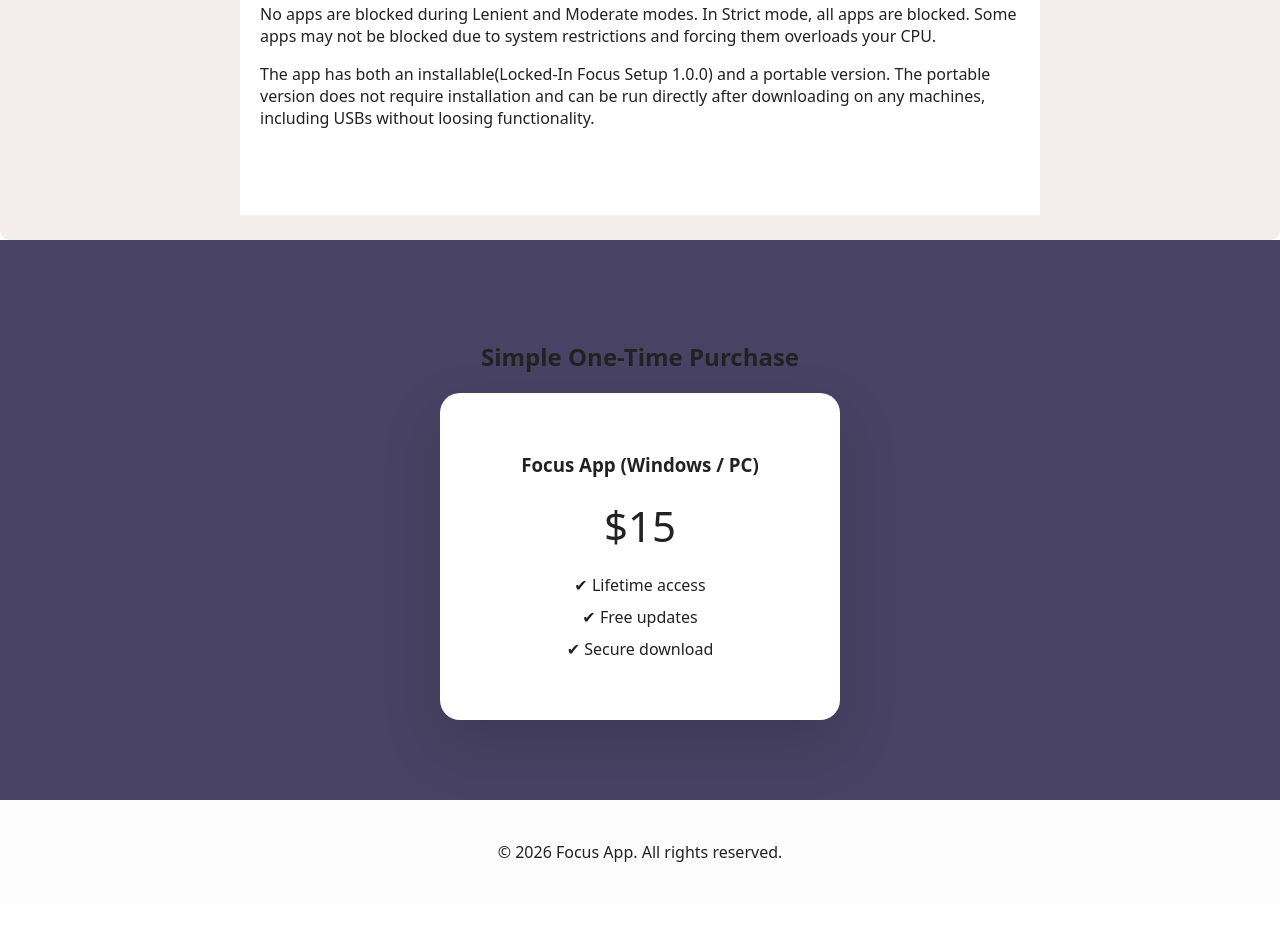
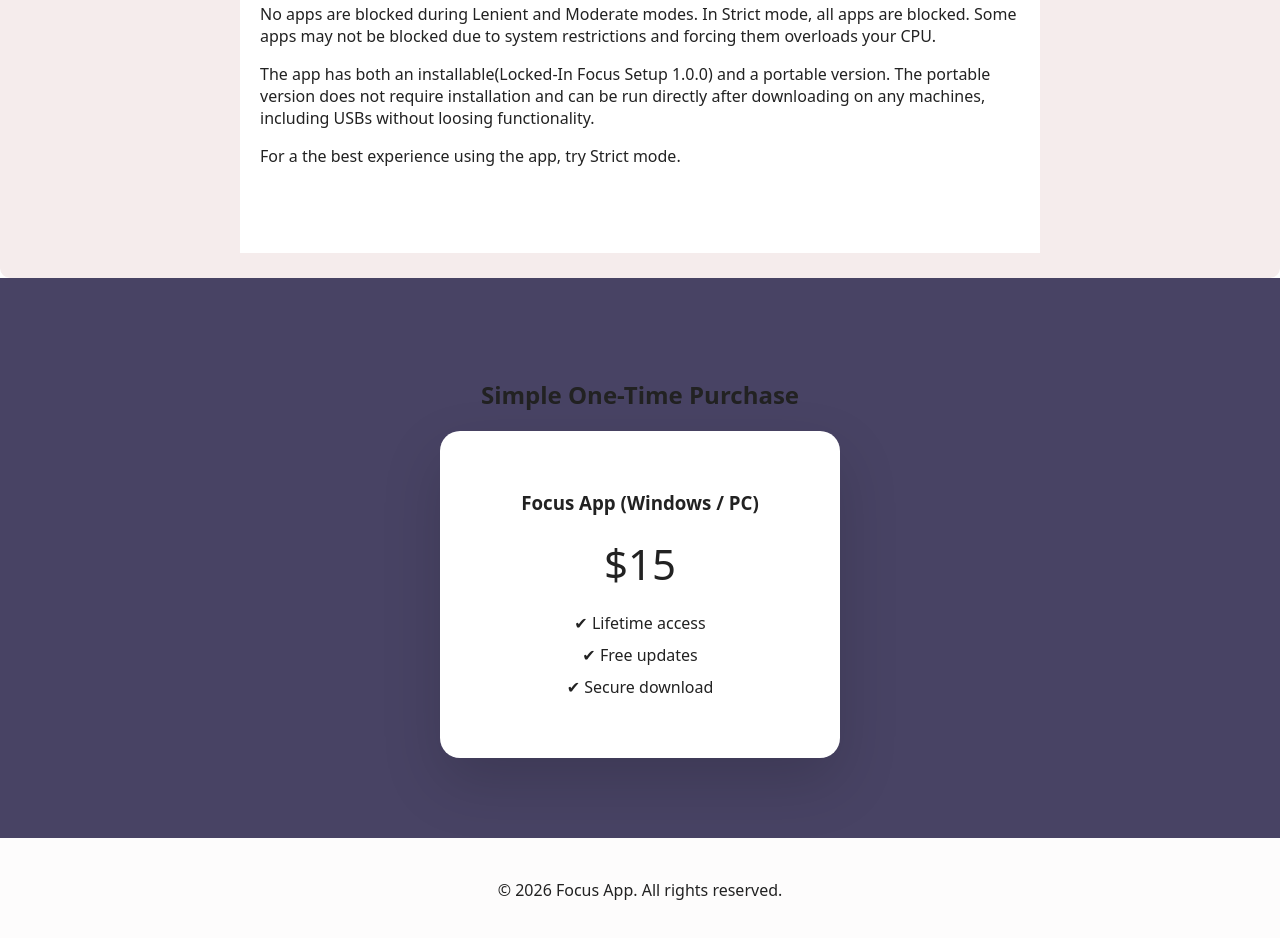
Before and after one commit to flitz123/Locked-in-site, a website: page index.html in a window 1280 px wide. Shown: the part 2847-3785 px from the top of the page. Before the commit the page ends 3751 px from the top, so only its background shows below. Drawn offline with Linux system fonts and the light colour scheme; a script that the page names is missing.

Commit message:
Update index.html

```diff
--- a/index.html
+++ b/index.html
@@ -91,6 +91,9 @@
         The app has both an installable(Locked-In Focus Setup 1.0.0) and a portable version.
         The portable version does not require installation and can be run directly after downloading on any machines, including USBs without loosing functionality.
       </p>
+      <p>
+        For a the best experience using the app, try Strict mode.
+      </p>
     </div>
 </section>
 
```
